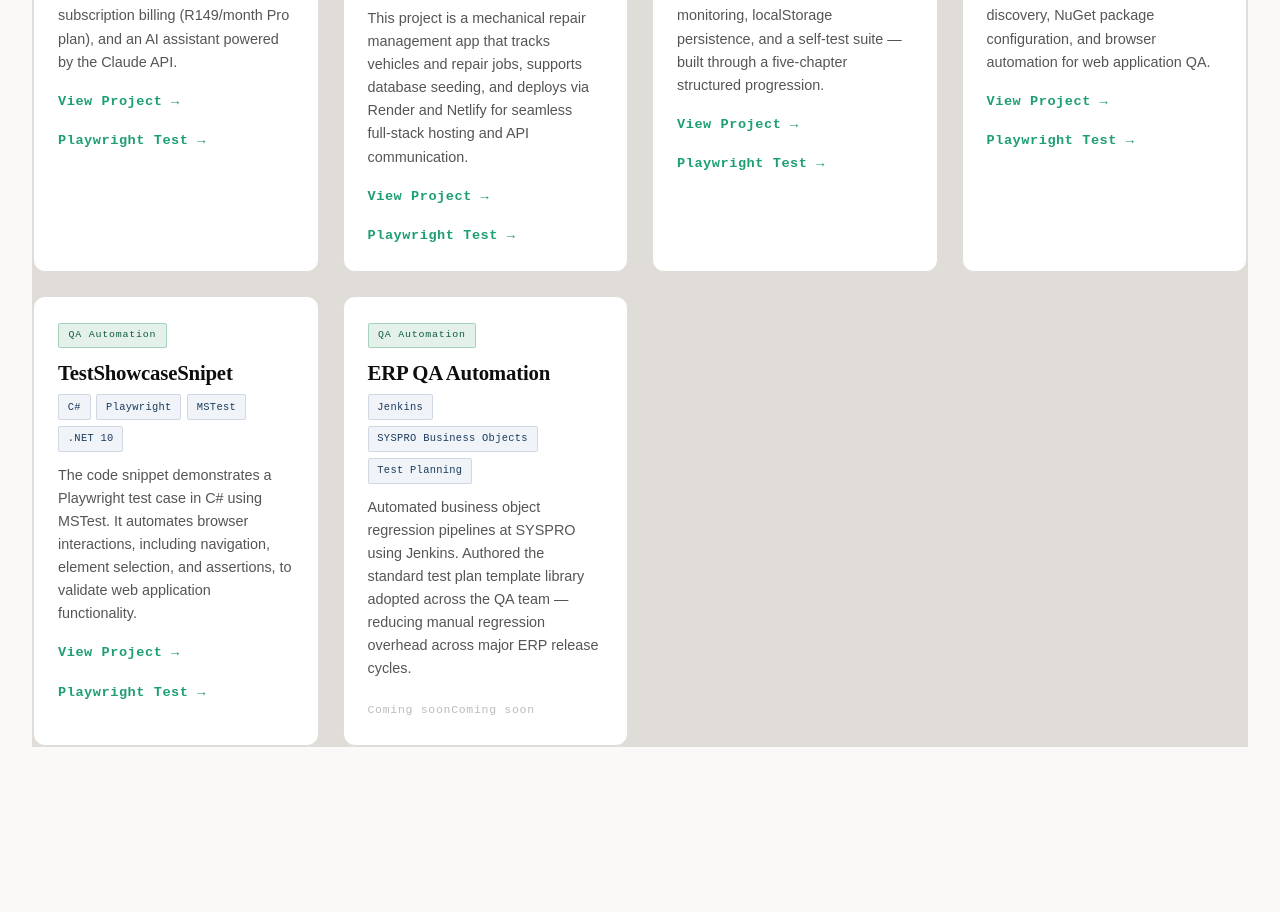
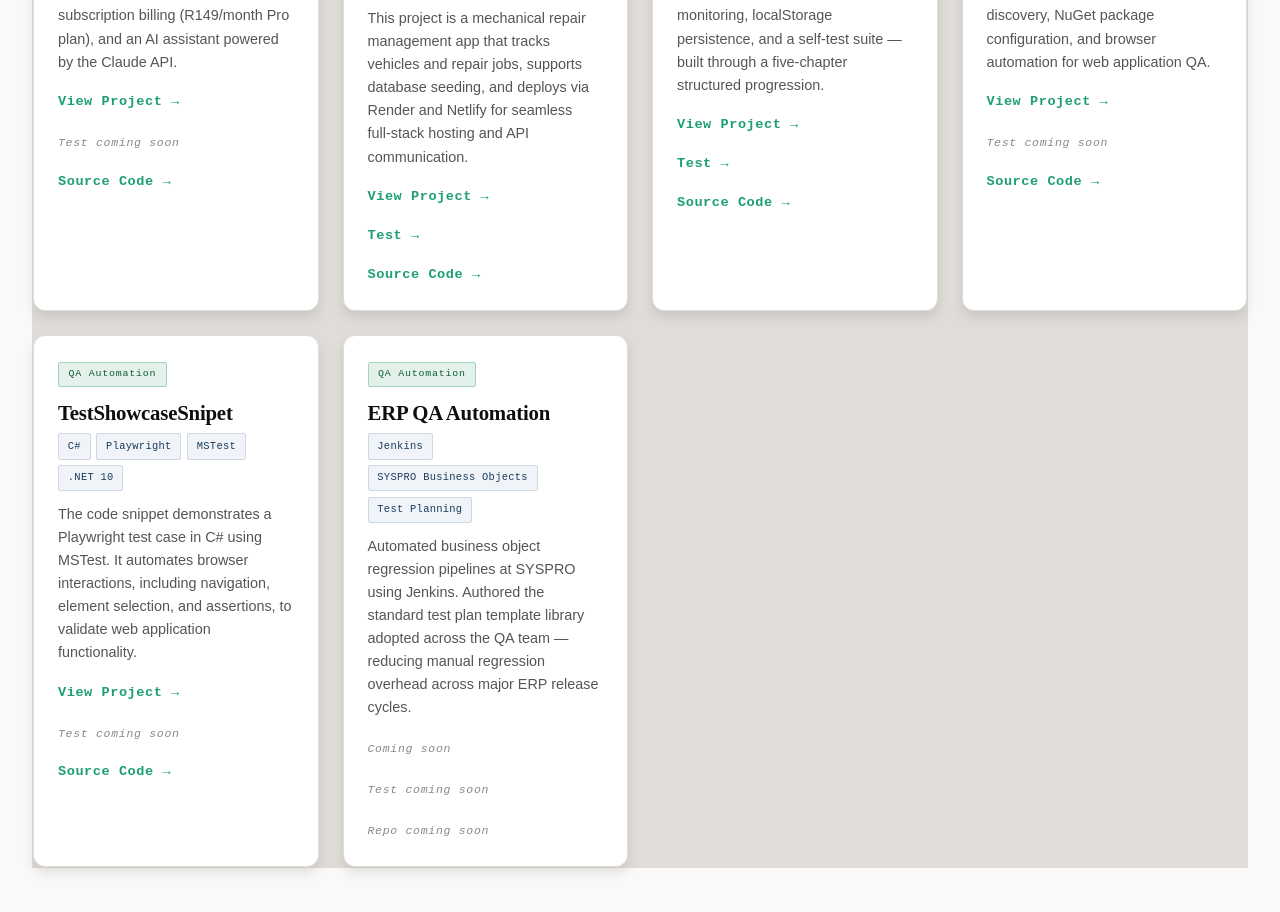
Before and after one commit to programmingwithvusi/my-hero-portfolio, a React (Vite) app: page / in a window 1280 px wide. Shown: the part 1240-2152 px from the top of the page. Before the commit the page ends 2051 px from the top, so only its background shows below. Built offline with nearby package versions, Linux system fonts and the light colour scheme.

Commit message:
update project

```diff
--- a/src/components/Projects.tsx
+++ b/src/components/Projects.tsx
@@ -51,8 +51,10 @@ interface CardProps {
 const ProjectCard: React.FC<CardProps> = ({ project, index }) => {
   const { ref, visible } = useInView();
   const pills = toStackPills(project.stack);
-  const hasRealLink = project.link && project.link !== '#';
-
+  // const hasRealLink =
+  // (project.link && project.link !== '#') ||
+  // (project.test && project.test !== '#');
+  //project.test ||
   return (
     <div
       ref={ref}
@@ -76,19 +78,41 @@ const ProjectCard: React.FC<CardProps> = ({ project, index }) => {
       </div>
 
       <p>{project.description}</p>
-      {hasRealLink ? (
+      {/* View project link */}
+      {project.link && project.link !== '#' ? (
+        <>
           <a href={project.link} target="_blank" rel="noopener noreferrer">
             View Project →
           </a>
+          <br />
+        </>
       ) : (
+        <>
           <span className="link-placeholder">Coming soon</span>
+          <br />
+        </>
       )}
-      {hasRealLink ? (
-        <a href={project.refLink} target="_blank" rel="noopener noreferrer">
-          Playwright Test →
+      {project.test && project.test !== '#' ? (
+        <>
+          {/* View Test link */}
+          <a href={project.test} target="_blank" rel="noopener noreferrer">
+            Test →
+          </a>
+          <br />
+        </>
+      ) : (
+        <>
+          <span className="link-placeholder">Test coming soon</span>
+          <br />
+        </>
+      )}
+      {/* Source Code link */}
+      {project.repo && project.repo !== '#' ? (
+        <a href={project.repo} target="_blank" rel="noopener noreferrer">
+          Source Code →
         </a>
       ) : (
-        <span className="link-placeholder">Coming soon</span>
+        <span className="link-placeholder">Repo coming soon</span>
       )}
     </div>
   );
--- a/src/data/projects.ts
+++ b/src/data/projects.ts
@@ -4,8 +4,9 @@ export interface Project {
     stack: string;
     description: string;
     link: string;
-    refLink: string;
     category: 'Web' | 'Mobile' | 'QA Automation';
+    test: string;
+    repo: string;
 }
 
 export const projects: Project[] = [
@@ -15,27 +16,19 @@ export const projects: Project[] = [
         description:
             'Windows SaaS application for PC health monitoring and diagnostics. Features a real WMI-based backend, React/Vite frontend, Stripe subscription billing (R149/month Pro plan), and an AI assistant powered by the Claude API.',
         link: 'https://pcclarity-app.netlify.app',
-        refLink: "#",
         category: 'Web',
+        test: "#",
+        repo: "https://github.com/programmingwithvusi/pcclarity-app"
     },
-    /*
-    {
-        title: 'PCClarity',
-        stack: '.NET 8 · React · TypeScript · Stripe · Claude API · WMI',
-        description:
-            'Windows SaaS application for PC health monitoring and diagnostics. Features a real WMI-based backend, React/Vite frontend, Stripe subscription billing (R149/month Pro plan), and an AI assistant powered by the Claude API.',
-        link: 'https://programmingwithvusi.github.io/my-website/#skills',
-        category: 'Web',
-    },
-    */
     {
         title: 'MechanicalRepairApp',
-        stack: 'React · Vite · TypeScript · Node.js · JavaScript · Express · SQLite/ Postgres · Netlify-Frentend · Render-Backend',
+        stack: 'React · Vite · TypeScript · Node.0js · JavaScript · Express · SQLite/ Postgres · Netlify-Frentend · Render-Backend',
         description:
             'This project is a mechanical repair management app that tracks vehicles and repair jobs, supports database seeding, and deploys via Render and Netlify for seamless full‑stack hosting and API communication.',
         link: 'https://mechanical-repair-app.netlify.app',
-        refLink: "https://playwright-showcase.netlify.app/",
         category: 'Web',
+        test: "https://mechanical-repair-app.netlify.app/playwright-report",
+        repo: "https://github.com/programmingwithvusi/mechanical-repair-app"
     },
     {
         title: 'SciCalcApp - Vercel',
@@ -43,8 +36,9 @@ export const projects: Project[] = [
         description:
             'Cross-platform mobile calculator and system monitor. Covers physics calculators (E=mc², KE, heat transfer), battery and network monitoring, localStorage persistence, and a self-test suite — built through a five-chapter structured progression.',
         link: 'https://scicalcapp.vercel.app/',
-        refLink: 'https://scicalcapp.vercel.app/',
         category: 'Mobile',
+        test: 'https://scicalcapp.vercel.app/',
+        repo: "https://github.com/programmingwithvusi/scicalcapp"
     },
     {
         title: 'PlaywrightTests',
@@ -52,16 +46,18 @@ export const projects: Project[] = [
         description:
             'Automated end-to-end browser testing project using Microsoft Playwright with MSTest and C#, targeting .NET 10. Covers test discovery, NuGet package configuration, and browser automation for web application QA.',
         link: 'https://mechanical-repair-app.netlify.app/playwright-report/',
-        refLink: "#",
         category: 'QA Automation',
+        test: "#",
+        repo: "https://github.com/programmingwithvusi/mechanical-repair-app/tree/main/frontend"
     },
     {
         title: 'TestShowcaseSnipet',
         stack: 'C# · Playwright · MSTest · .NET 10',
         description: 'The code snippet demonstrates a Playwright test case in C# using MSTest. It automates browser interactions, including navigation, element selection, and assertions, to validate web application functionality.',
         link: 'https://playwright-showcase.netlify.app',
-        refLink: "#",
         category: 'QA Automation',
+        test: "#",
+        repo: "https://github.com/programmingwithvusi/playwright-showcase"
     },
     {
         title: 'ERP QA Automation',
@@ -69,7 +65,8 @@ export const projects: Project[] = [
         description:
             'Automated business object regression pipelines at SYSPRO using Jenkins. Authored the standard test plan template library adopted across the QA team — reducing manual regression overhead across major ERP release cycles.',
         link: '#',
-        refLink: "#",
         category: 'QA Automation',
+        test: "#",
+        repo: "#"
     },
 ];
--- a/src/index.css
+++ b/src/index.css
@@ -13,6 +13,12 @@
   --text-dim: #6b7077;
   --line: #34383f;
   --code-bg: #131517;
+  --color-primary: #2a5298; /* Deep blue */
+  --color-secondary: #ffcc00; /* Gold */
+  --color-accent: #e63946; /* Red */
+  --color-neutral: #f5f5f5; /* Light gray */
+  --color-text: #ffffff; /* White text */
+  --color-text-alt: #0e0e0e; /* Dark text */
 }
 
 /* ── Global Resets ─────────────────────────────────────────────────────────── */
--- a/src/styles/Projects.css
+++ b/src/styles/Projects.css
@@ -76,19 +76,60 @@
 }
 
 /* ── Card ────────────────────────────────────────────── */
+/*
 .project-card {
   background: #fff;
   padding: 2rem;
   position: relative;
   overflow: hidden;
 
-  /* scroll-reveal: starts hidden */
+  /* scroll-reveal: starts hidden
   opacity: 0;
   transform: translateY(28px);
   transition:
     opacity 0.55s ease-out,
     transform 0.55s ease-out,
     background 0.2s;
+}
+*/
+
+.project-card {
+  background: linear-gradient(135deg, #1e3c72 0%, var(--color-primary) 100%);
+  color: #fff;
+  border-radius: 12px;
+  padding: 1.5rem;
+  box-shadow: 0 6px 12px rgba(0, 0, 0, 0.15);
+  transition:
+    transform 0.25s ease,
+    box-shadow 0.25s ease;
+  position: relative;
+  overflow: hidden;
+}
+
+/* Add a subtle animated overlay */
+.project-card::before {
+  content: '';
+  position: absolute;
+  top: 0;
+  left: 0;
+  right: 0;
+  bottom: 0;
+  background: radial-gradient(
+    circle at top left,
+    rgba(255, 255, 255, 0.15),
+    transparent 70%
+  );
+  opacity: 0;
+  transition: opacity 0.3s ease;
+}
+
+.project-card:hover {
+  transform: translateY(-6px);
+  box-shadow: 0 12px 24px rgba(0, 0, 0, 0.25);
+}
+
+.project-card:hover::before {
+  opacity: 1;
 }
 
 /* animated top-border on hover */
@@ -231,3 +272,43 @@
     grid-template-columns: 1fr;
   }
 }
+/* Styling test href link for projects */
+
+.link-placeholder {
+  color: #888;
+  font-style: italic;
+  margin-right: 1rem;
+}
+.test-link {
+  color: #007acc;
+  text-decoration: none;
+}
+.test-link:hover {
+  text-decoration: underline;
+}
+
+/*Update a href for project link */
+a {
+  color: #007acc;
+  text-decoration: none;
+  margin-right: 1rem;
+}
+
+a:hover {
+  text-decoration: underline;
+}
+
+.project-card {
+  background: linear-gradient(135deg, #ff9a9e 0%, #fad0c4 100%);
+  border-radius: 12px;
+  padding: 1.5rem;
+  box-shadow: 0 6px 12px rgba(0, 0, 0, 0.1);
+  transition:
+    transform 0.2s ease,
+    box-shadow 0.2s ease;
+}
+
+.project-card:hover {
+  transform: translateY(-4px);
+  box-shadow: 0 10px 20px rgba(0, 0, 0, 0.15);
+}
```
Lines whose indentation alone changed are shown as unchanged.
